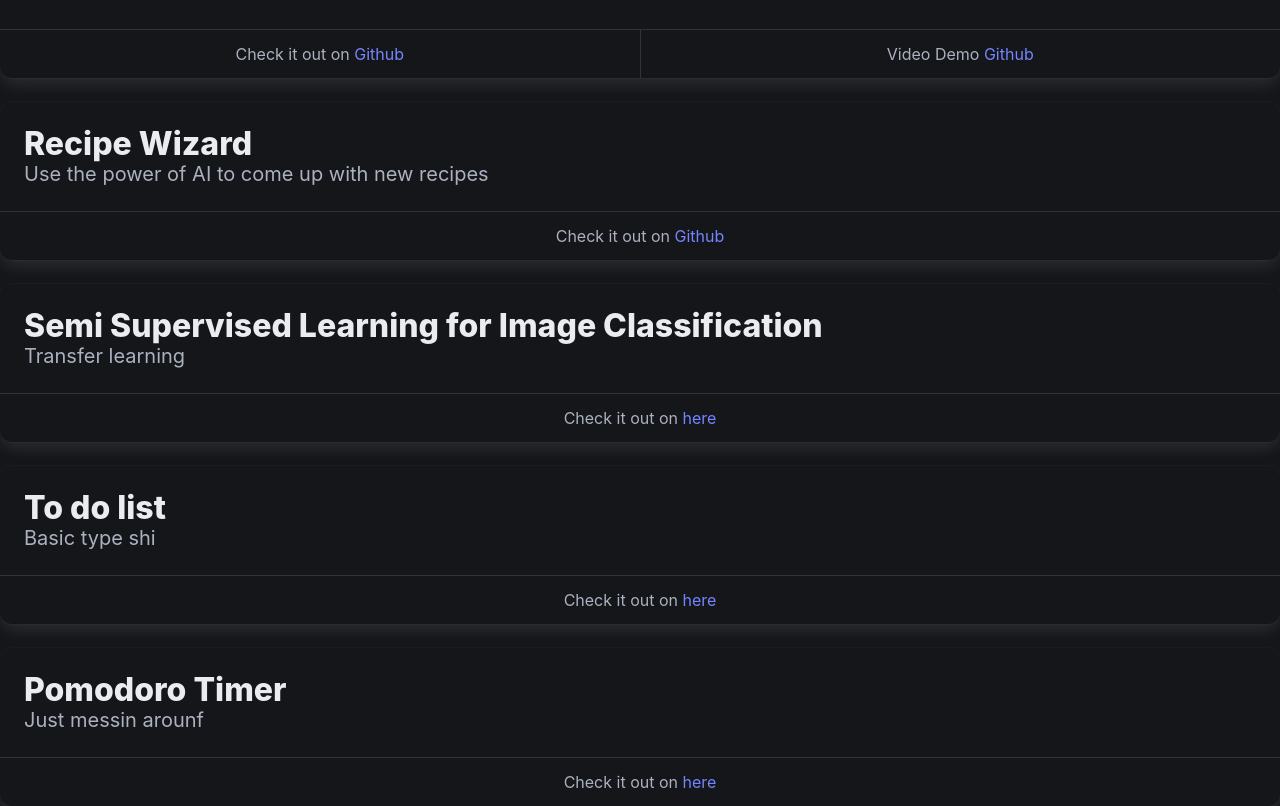
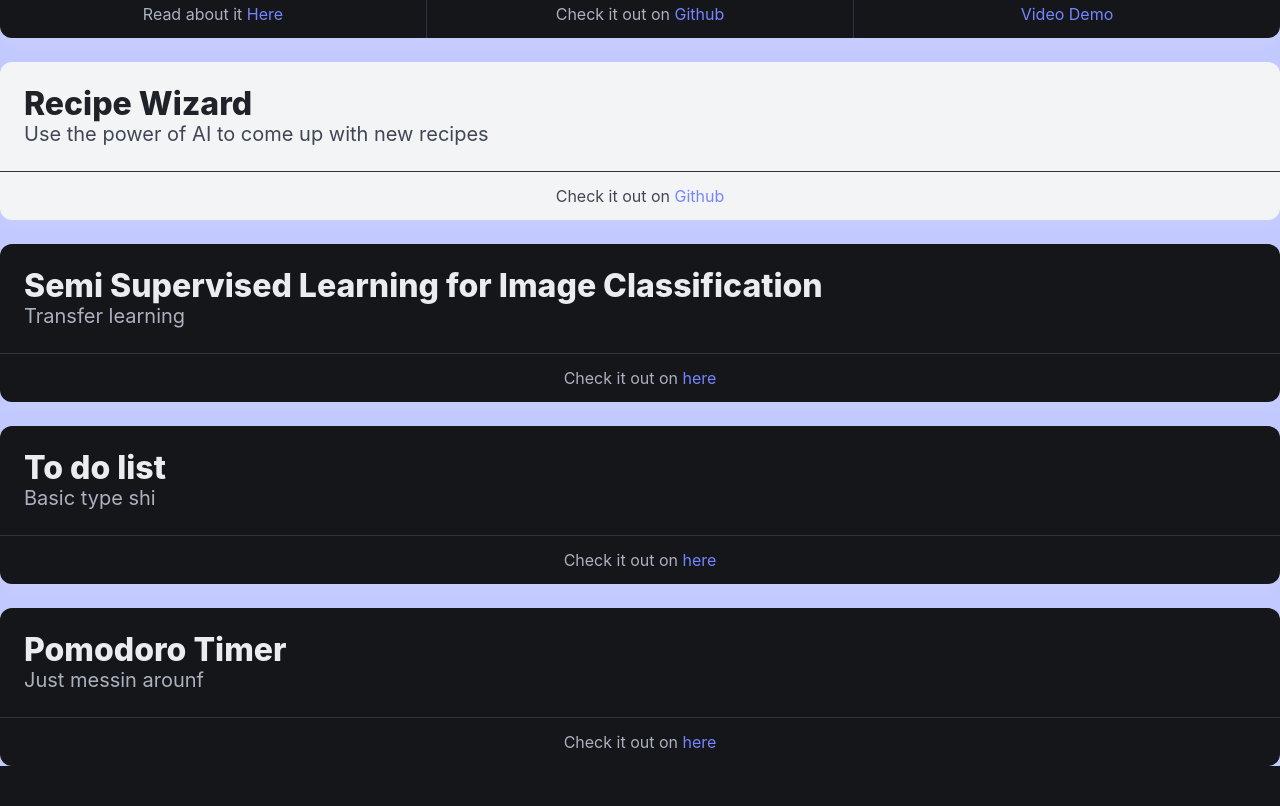
Before and after one commit to colenagao/projectsite, a Flask app: page /project in a window 1280 px wide. Shown: the part 521-1327 px from the top of the page. After the commit the page ends 1287 px from the top, so only its background shows below. Run offline with Flask 3, Linux system fonts and the light colour scheme; some libraries are stand-ins or nearby versions.

Commit message:
removing login requirement to index route, working on about and project pages

```diff
--- a/app.py
+++ b/app.py
@@ -32,7 +32,7 @@
 @app.route("/")
 def index():
     if "person" not in session or not session["person"]["is_logged_in"]:
-        return redirect(url_for("login"))
+        return render_template("project.html")
     return redirect(url_for("project"))
 
 
--- a/templates/project.html
+++ b/templates/project.html
@@ -15,57 +15,7 @@
     <div>
       {% include "navbar.html" %}
     </div>
-    <div>
-      <div id="modal-js-example" class="modal">
-        <div class="modal-background"></div>
-        <div class="modal-card">
-          <header class="modal-card-head">
-            <p class="modal-card-title">Virtual Pet Calendar</p>
-            <button class="delete" aria-label="close"></button>
-          </header>
-          <section class="modal-card-body">
-            <!-- Content ... -->
-             <div class="content">
-              <h1>Virtual Pet Calendar</h1>
-            <p>
-              Virtual Pet Calendar is a web application that allows users to
-              keep track of their pet's health and happiness. Users can create
-              a pet, feed it, play with it, and take it to the vet. The pet's
-              health and happiness levels are displayed on a calendar, and users
-              can see how their pet is doing at a glance. The application uses
-              HTML, CSS, JavaScript, and Firebase for the backend.
-            </p>
-            <p>
-              Learned how to use Oauth2.0 paired with googles SSO in order
-              to access calendar and task data from google calendar.
-              It was also just a fun playful project that was inspired by
-              a necessity of motivation and obligation to be productive
-
-            </p>
-             </div>
-          </section>
-          <footer class="modal-card-foot">
-            <span>
-              Check it out on
-              <a href="https://github.com/AnnaY6210/Virtual-Pet-Calendar"
-              target="_blank" rel="noopener noreferrer"
-                >Github</a
-              >
-            </span>
-            <span>
-              Video Demo
-              <a href="https://github.com/AnnaY6210/Virtual-Pet-Calendar"
-              target="_blank" rel="noopener noreferrer"
-                >here</a
-              >
-            </span>
-          </footer>
-        </div>
-      </div>
-      <button class="js-modal-trigger button is-link" data-target="modal-js-example">
-        Virtual Pet Calendar
-      </button>
-
+    <div class="has-background-link-light">
         <div class="card">
             <div class="card-content">
               <p class="title">
@@ -81,6 +31,14 @@
             <footer class="card-footer">
               <p class="card-footer-item">
                 <span>
+                  Read about it
+                  <a href="/vpc"
+                    >Here</a
+                  >
+                </span>
+              </p>
+              <p class="card-footer-item">
+                <span>
                   Check it out on
                   <a href="https://github.com/AnnaY6210/Virtual-Pet-Calendar"
                   target="_blank" rel="noopener noreferrer"
@@ -90,25 +48,25 @@
               </p>
               <p class="card-footer-item">
                 <span>
-                  Video Demo
+
                   <a href="https://github.com/AnnaY6210/Virtual-Pet-Calendar"
                   target="_blank" rel="noopener noreferrer"
-                    >Github</a
+                    >Video Demo</a
                   >
                 </span>
               </p>
             </footer>
           </div>
-          <div class="card">
+          <div class="card has-background-white-ter">
             <div class="card-content">
-              <p class="title">
+              <p class="title has-text-black-ter">
                 Recipe Wizard
               </p>
-              <p class="subtitle">Use the power of AI to come up with new recipes</p>
+              <p class="subtitle has-text-grey-dark">Use the power of AI to come up with new recipes</p>
             </div>
             <footer class="card-footer">
               <p class="card-footer-item">
-                <span>
+                <span class="has-text-grey-dark">
                   Check it out on
                   <a href="https://github.com/CarsonWebster/RecipeWizard"
                   target="_blank" rel="noopener noreferrer"
```
Also changed, not shown: templates/vpc.html (+21 -25 lines).
